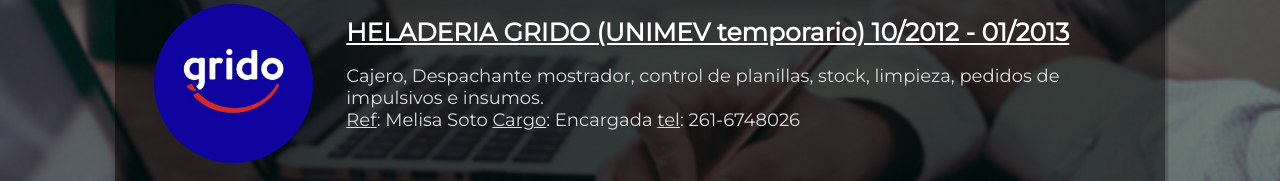
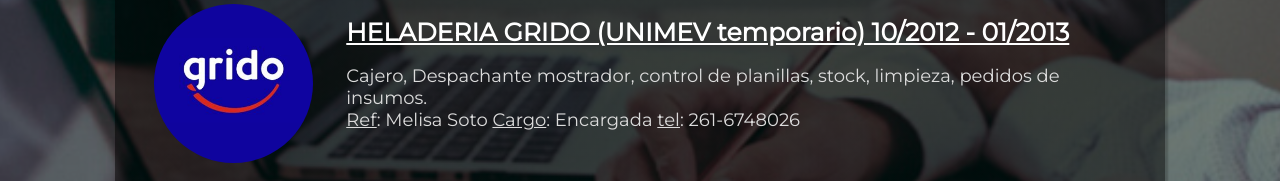
Before and after one commit to raullencinas55/my-profile, a plain HTML site: page index.html in a window 1280 px wide. Shown: the part 1857-2038 px from the top of the page. Drawn offline with Linux system fonts and the light colour scheme.

Commit message:
Update index.html

```diff
--- a/index.html
+++ b/index.html
@@ -73,7 +73,7 @@
 					<td class="columna_30"><img src="img/grido.jpg" alt=""></td>
 					<td class="columna_70">
 					<span><a href="https://goo.gl/maps/uG9XVBHccZkzgWvq6" target="_blank">HELADERIA GRIDO (UNIMEV temporario) 10/2012 - 01/2013</a></span><br>
-					<p>Cajero, Despachante mostrador, control de planillas, stock, limpieza, pedidos de impulsivos e insumos.<br>
+					<p>Cajero, Despachante mostrador, control de planillas, stock, limpieza, pedidos de insumos.<br>
 					<u>Ref</u>: Melisa Soto <u>Cargo</u>: Encargada <u>tel</u>: 261-6748026</p></td>
 				</tr>
 				<tr>
```
